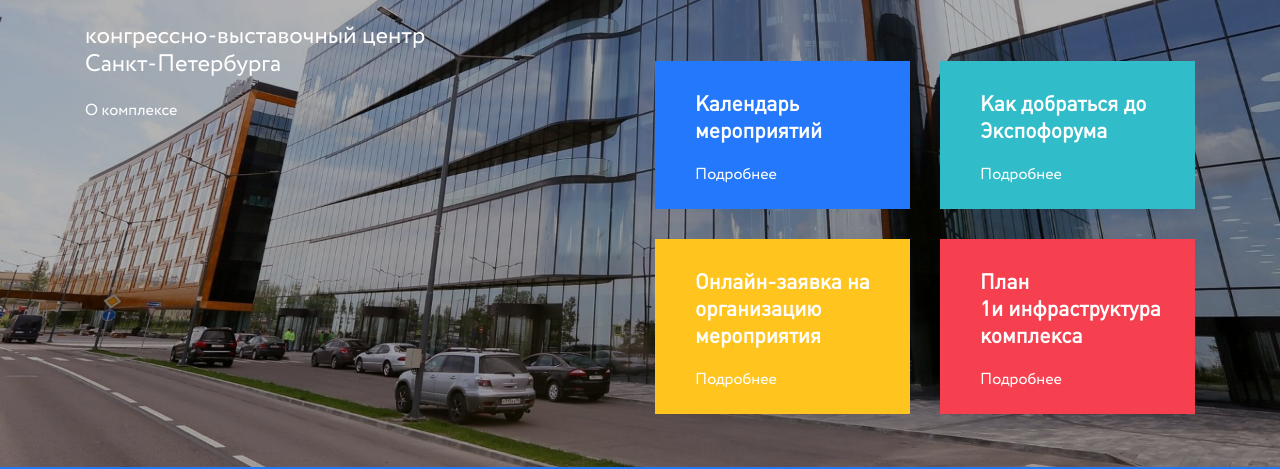
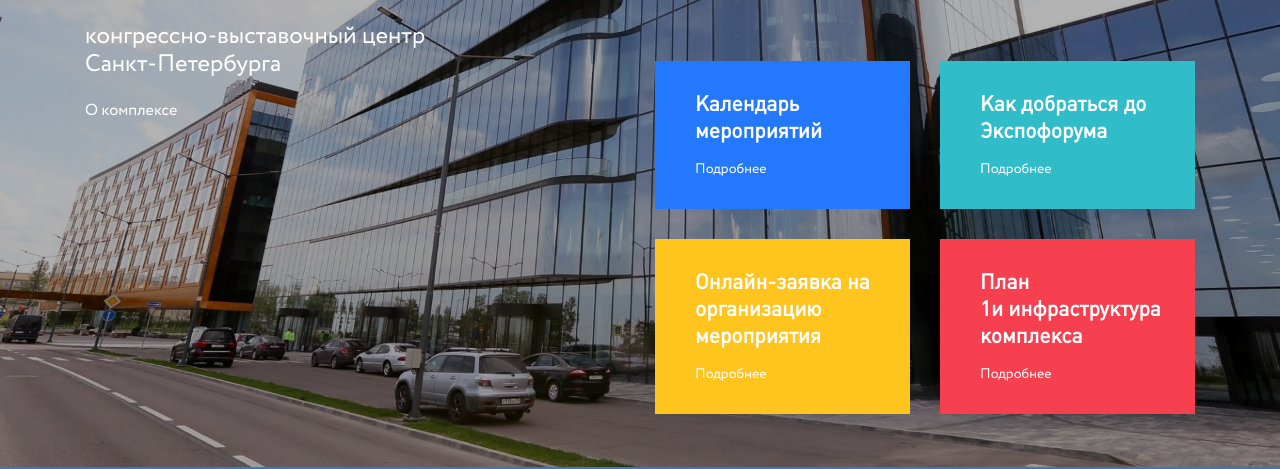
Before and after one commit to EazzzyMax/expo, a plain HTML site: page index.html in a window 1280 px wide. Shown: the part 349-818 px from the top of the page. Drawn offline with nearby package versions, Linux system fonts and the light colour scheme.

Commit message:
пол часика и хватит

```diff
--- a/css/style.css
+++ b/css/style.css
@@ -104,8 +104,9 @@ a {
 /* первая секция */
 
 .first-screen h3 {
-   margin-top: 0px;
+   margin: 0px;
 }
+
 .first-screen {
    background-image: url('../img/bcg+.jpg');
    background-size: cover;
@@ -144,11 +145,19 @@ a {
 }
 
 .tiles-item {
+   display: flex;
+   flex-direction: column;
+   justify-content: space-between;
    width: 215px;
    height: 88px;
    padding-top: 30px;
    padding-bottom: 30px;
    padding-left: 40px;
+}
+
+.tiles-item a {
+   font-size: 14px;
+   line-height: 19px;
 }
 
 .item1 {
--- a/index.html
+++ b/index.html
@@ -40,28 +40,20 @@
                <!-- 4 плитки -->
                <ul class="tiles-list">
                   <li class="tiles-item item1">
-                     <section>
                         <h3>Календарь<br>мероприятий</h3>
                         <a href="blank.html">Подробнее</a>
-                     </section>
                   </li>
                   <li class="tiles-item item2">
-                     <section>
                         <h3>Как добраться до Экспофорума</h3>
                         <a href="blank.html">Подробнее</a>
-                     </section>
                   </li>
                   <li class="tiles-item item3">
-                     <section>
                         <h3>Онлайн-заявка на организацию мероприятия</h3>
                         <a href="blank.html">Подробнее</a>
-                     </section>
                   </li>
                   <li class="tiles-item item4">
-                     <section>
                         <h3>План<br>1и инфраструктура комплекса</h3>
                         <a href="blank.html">Подробнее</a>
-                     </section>
                   </li>
                </ul>
             </div>
```
